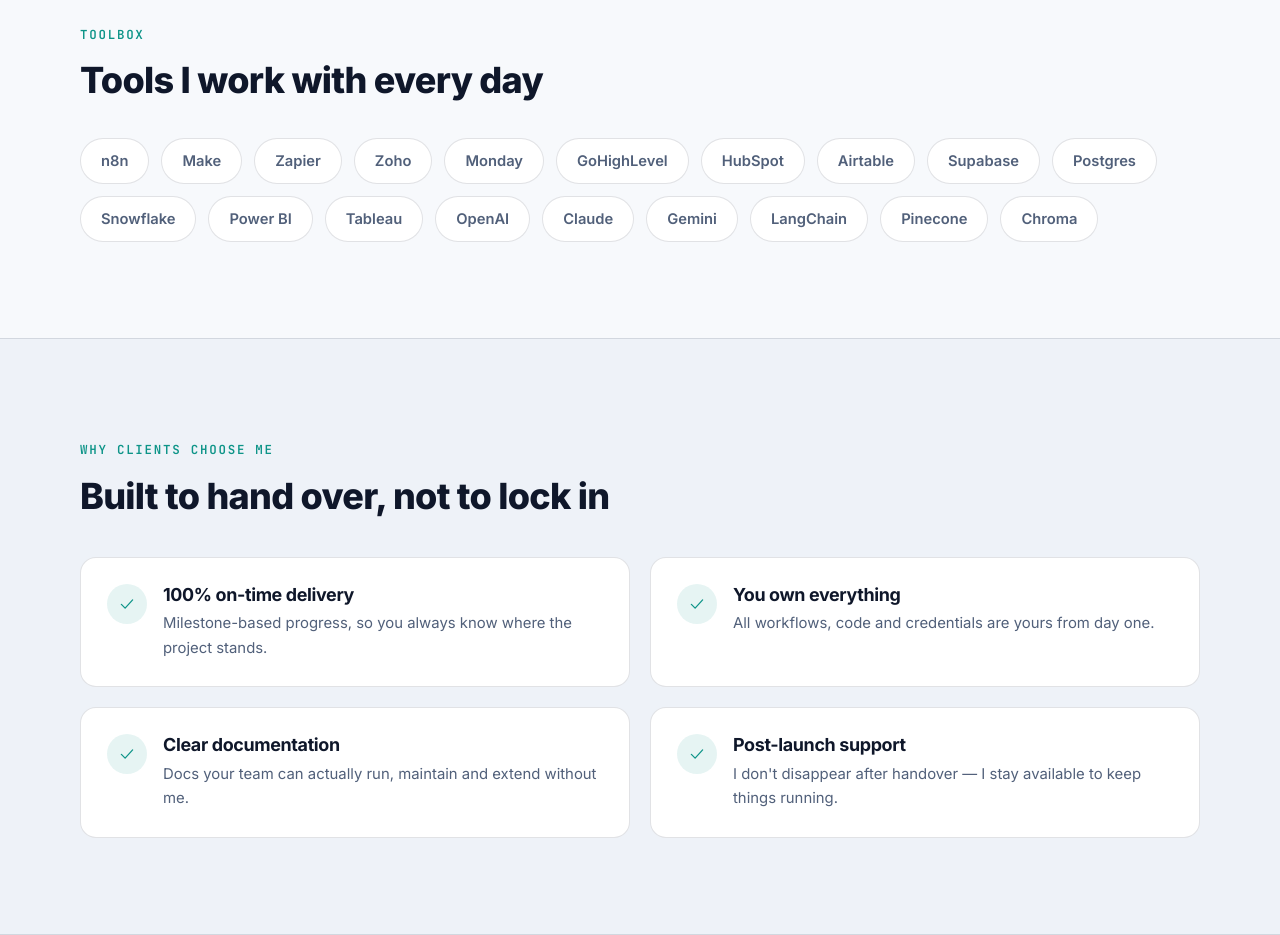
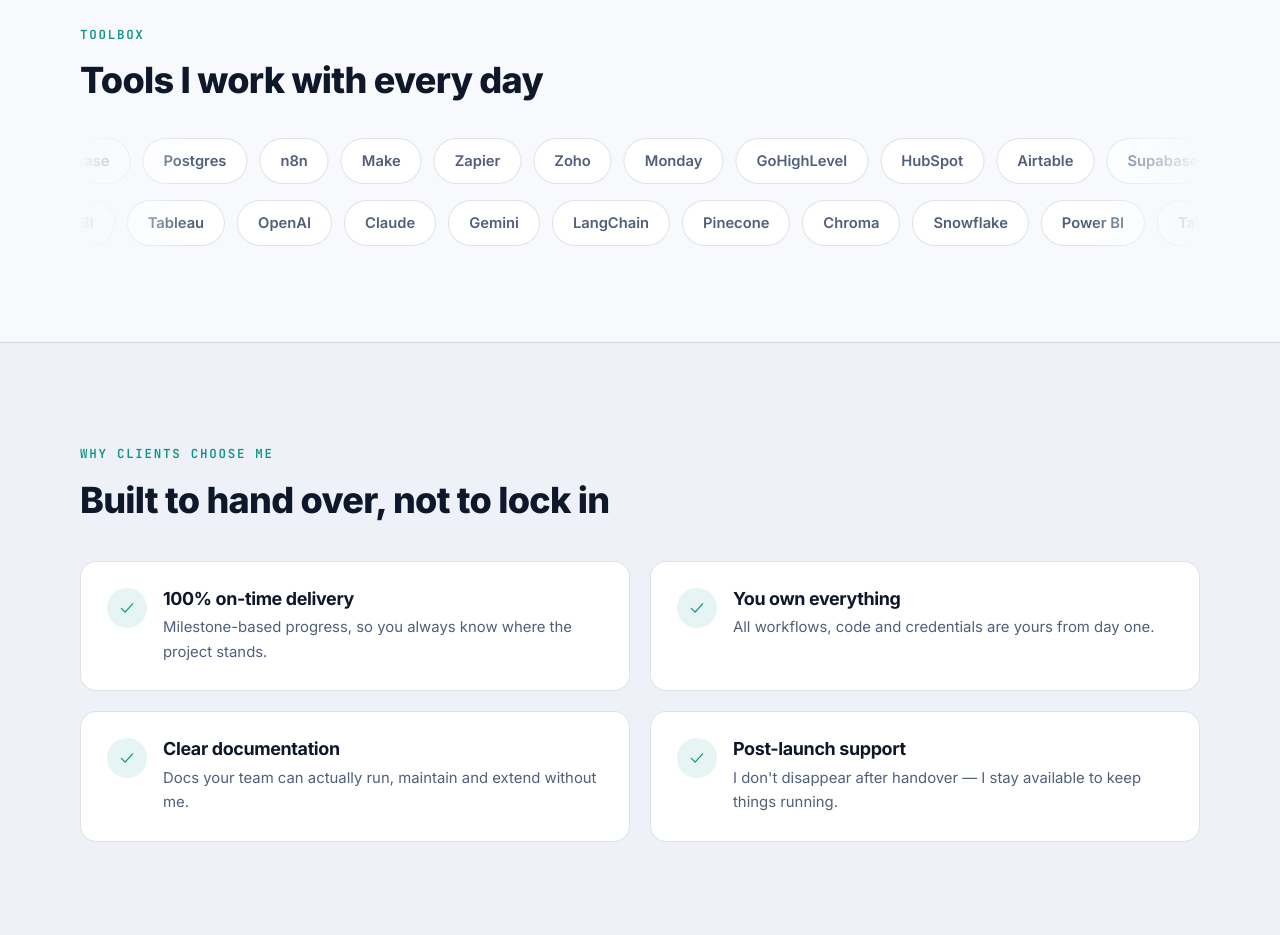
Before and after one commit to footman1025/Adam_Portfolio_Automation, a React (Vite) app: page / in a window 1280 px wide. Shown: the part 4960-5895 px from the top of the page. Built offline with nearby package versions, Linux system fonts and the light colour scheme.

Commit message:
Toolbox: dual-direction marquee rows with edge fade
Co-Authored-By: Claude Fable 5 <noreply@anthropic.com>

```diff
--- a/src/App.jsx
+++ b/src/App.jsx
@@ -339,8 +339,21 @@ function Tools() {
         </Reveal>
         <Reveal delay={100}>
           <div className="tools">
-            {tools.map((t) => (
-              <span key={t} className="tool">{t}</span>
+            {[
+              { items: tools.slice(0, Math.ceil(tools.length / 2)), dir: 'right' },
+              { items: tools.slice(Math.ceil(tools.length / 2)), dir: 'left' },
+            ].map((row) => (
+              <div key={row.dir} className={`marquee marquee--${row.dir}`}>
+                <div className="marquee__track">
+                  {[0, 1, 2].map((dup) => (
+                    <div key={dup} className="marquee__group" aria-hidden={dup > 0}>
+                      {row.items.map((t) => (
+                        <span key={t} className="tool">{t}</span>
+                      ))}
+                    </div>
+                  ))}
+                </div>
+              </div>
             ))}
           </div>
         </Reveal>
--- a/src/index.css
+++ b/src/index.css
@@ -579,9 +579,57 @@ h3 { font-size: 1.12rem; font-weight: 700; }
 /* ---------- tools ---------- */
 .tools {
   display: flex;
-  flex-wrap: wrap;
+  flex-direction: column;
+  gap: 16px;
+  margin-top: 36px;
+}
+.marquee {
+  overflow: hidden;
+  -webkit-mask-image: linear-gradient(90deg, transparent, #000 10%, #000 90%, transparent);
+  mask-image: linear-gradient(90deg, transparent, #000 10%, #000 90%, transparent);
+}
+.marquee__track {
+  display: flex;
+  width: max-content;
+  animation: marquee-left 36s linear infinite;
+  will-change: transform;
+}
+.marquee--right .marquee__track {
+  animation: marquee-right 42s linear infinite;
+}
+.marquee__group {
+  display: flex;
   gap: 12px;
-  margin-top: 36px;
+  padding-right: 12px;
+}
+.marquee:hover .marquee__track {
+  animation-play-state: paused;
+}
+@keyframes marquee-left {
+  from {
+    transform: translateX(0);
+  }
+  to {
+    transform: translateX(-33.3333%);
+  }
+}
+@keyframes marquee-right {
+  from {
+    transform: translateX(-33.3333%);
+  }
+  to {
+    transform: translateX(0);
+  }
+}
+@media (prefers-reduced-motion: reduce) {
+  .marquee__track {
+    animation: none !important;
+    width: auto;
+    flex-wrap: wrap;
+  }
+  .marquee__group[aria-hidden='true'] {
+    display: none;
+  }
 }
 .tool {
   padding: 10px 20px;
```
